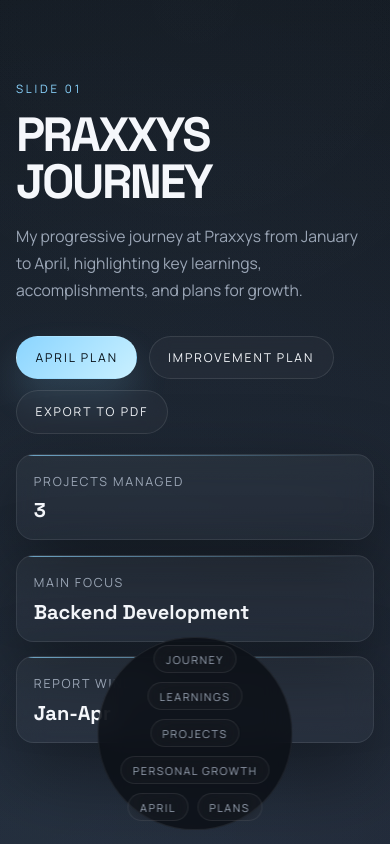
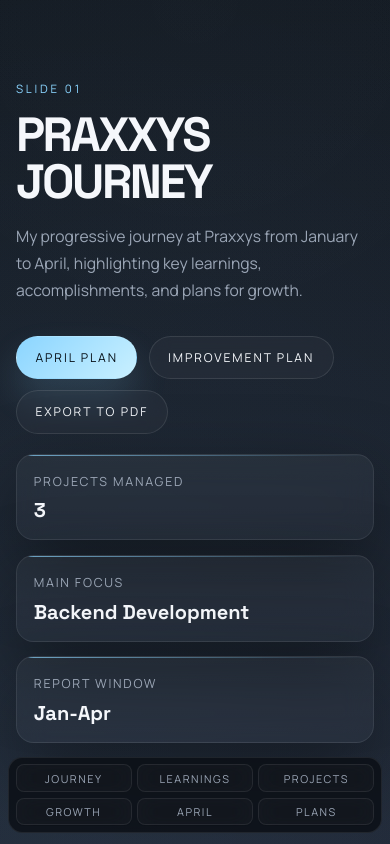
Before and after one commit to LatsMarbls/powerpoint-q1, a Vue app: page / in a window 390 px wide. Shown: the top 844 px of the page. Built offline with nearby package versions, Linux system fonts and the light colour scheme.

Commit message:
feat: mobile fixes

```diff
--- a/src/App.vue
+++ b/src/App.vue
@@ -144,7 +144,7 @@ const slideLinks = [
   { label: 'Journey', id: 'journey' },
   { label: 'Learnings', id: 'learnings' },
   { label: 'Projects', id: 'accomplishments' },
-  { label: 'Personal Growth', id: 'personalgrowth' },
+  { label: 'Growth', id: 'personalgrowth' },
   { label: 'April', id: 'april' },
   { label: 'Plans', id: 'plans' },
 ]
--- a/src/style.css
+++ b/src/style.css
@@ -175,6 +175,7 @@ body::before {
   background: rgba(255, 255, 255, 0.03);
   backdrop-filter: blur(12px);
   transition: transform 0.2s ease, color 0.2s ease, border-color 0.2s ease, background 0.2s ease;
+  flex: 0 0 auto;
 }
 
 .rail a:hover {
@@ -682,17 +683,30 @@ p {
 @media (max-width: 960px) {
   .rail {
     left: 50%;
+    right: auto;
     top: auto;
-    bottom: 0.9rem;
+    bottom: 0.7rem;
     transform: translateX(-50%);
-    display: flex;
-    flex-wrap: wrap;
-    justify-content: center;
+    display: flex !important;
+    flex-direction: row !important;
+    flex-wrap: wrap !important;
+    justify-content: center !important;
+    align-items: center !important;
+    gap: 0.35rem;
+    width: calc(100dvw - 1rem);
+    max-width: calc(100dvw - 1rem);
+    min-width: 0;
+    overflow: hidden;
+    scrollbar-width: none;
     background: rgba(10, 14, 20, 0.8);
-    padding: 0.45rem;
+    padding: 0.42rem;
     border: 1px solid var(--line);
-    border-radius: 999px;
+    border-radius: 0.9rem;
     backdrop-filter: blur(14px);
+  }
+
+  .rail::-webkit-scrollbar {
+    display: none;
   }
 
   .slide {
@@ -718,8 +732,14 @@ p {
   }
 
   .rail a {
+    display: inline-flex;
+    align-items: center;
+    justify-content: center;
+    flex: 0 0 calc((100% - 0.7rem) / 3);
+    white-space: nowrap;
     font-size: 0.68rem;
-    padding: 0.35rem 0.7rem;
+    padding: 0.33rem 0.6rem;
+    border-radius: 0.5rem;
   }
 }
 
--- a/src/utils/exportSlidesToPdf.js
+++ b/src/utils/exportSlidesToPdf.js
@@ -51,6 +51,7 @@ const forceExportTextColors = (rootElement) => {
     card.style.setProperty('background', '#fff', 'important')
     card.style.setProperty('border-color', '#d0d0d0', 'important')
     card.style.setProperty('box-shadow', 'none', 'important')
+    card.style.setProperty('animation', 'none', 'important')
     card.style.setProperty('opacity', '1', 'important')
     card.style.setProperty('filter', 'none', 'important')
   })
@@ -90,6 +91,8 @@ export const exportSlidesToPdf = async ({
         useCORS: true,
         scrollX: 0,
         scrollY: -window.scrollY,
+        windowWidth: 1280,
+        windowHeight: Math.max(slide.scrollHeight, 900),
         onclone: (clonedDocument) => {
           clonedDocument.documentElement.classList.add('exporting-pdf')
 
```
